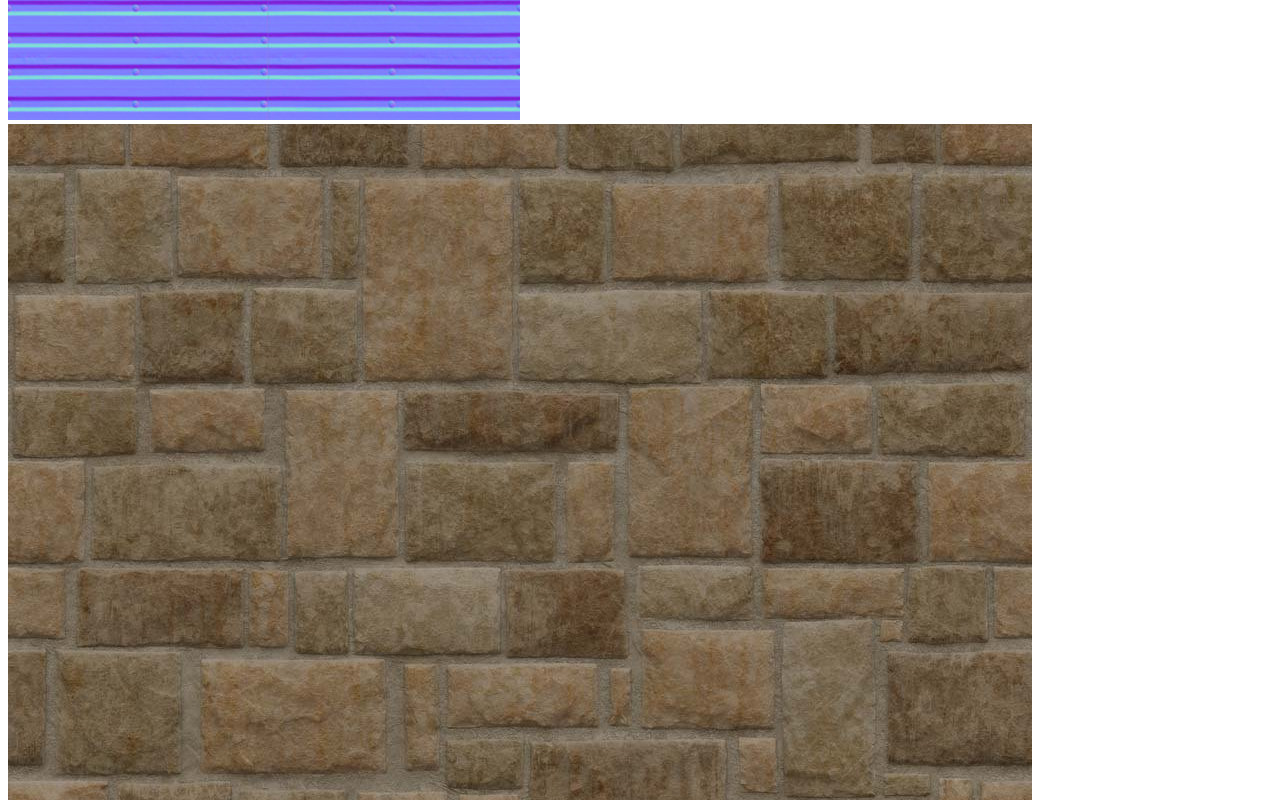
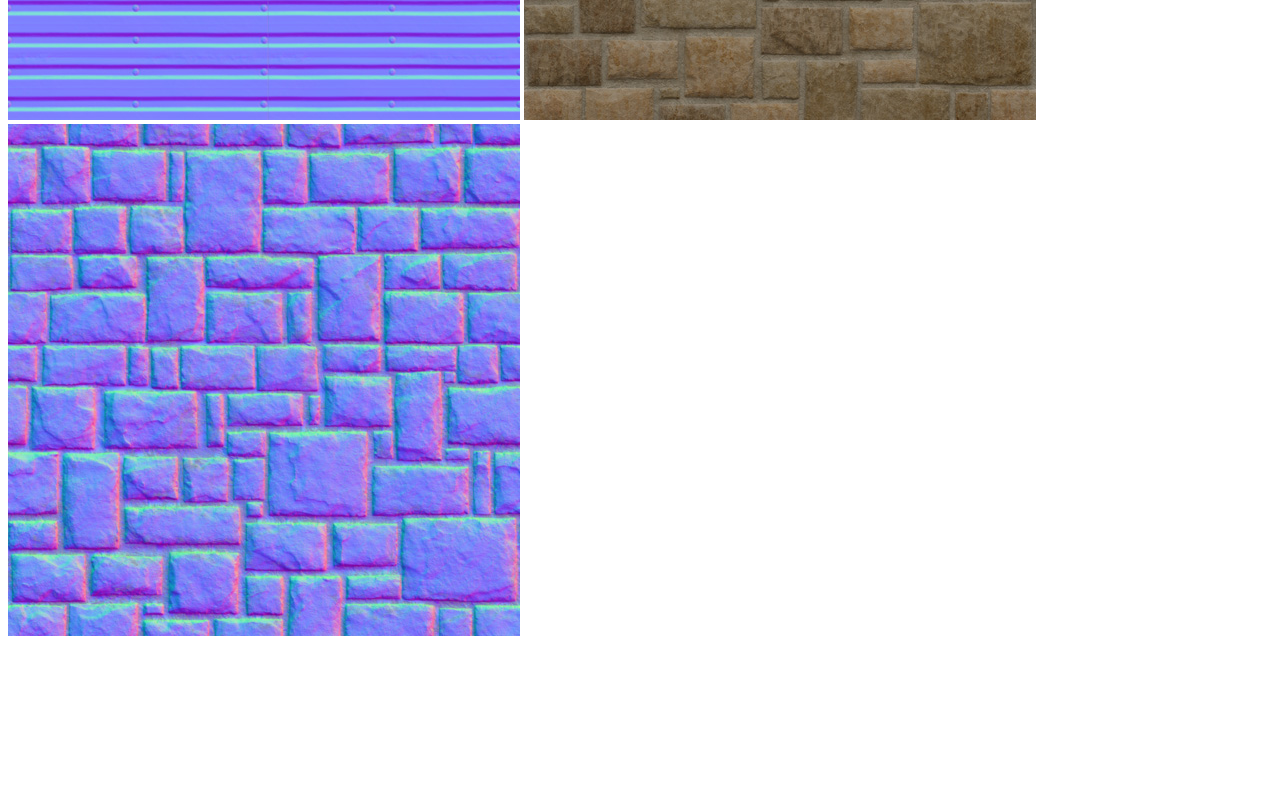
Before and after one commit to leonermx/holaleovr, a website: page index.html in a window 1280 px wide. Shown: the part 400-1200 px from the top of the page. After the commit the page ends 1048 px from the top, so only its background shows below. Drawn offline with Linux system fonts and the light colour scheme.

Commit message:
nuevas imagenes

```diff
--- a/index.html
+++ b/index.html
@@ -13,8 +13,8 @@
         <!-- Asset Management System -->
         <a-assets>
             <img id="metal-NRM" src="images/metalito-m.jpg">
-            <img id="brick" src="images/tabiquito.jpg">
-            <img id="brick-NRM" src="images/tabiquito.jpg">
+            <img id="brick" src="images/tabiquito-a.jpg">
+            <img id="brick-NRM" src="images/tabiquito-m.jpg">
         </a-assets>
 
         <!-- Light-Blue Box > Metal Room -->
```
Also changed, not shown: images/tabiquito-a.jpg (added), images/tabiquito-m.jpg (added).
